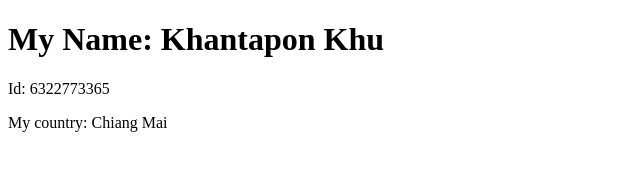
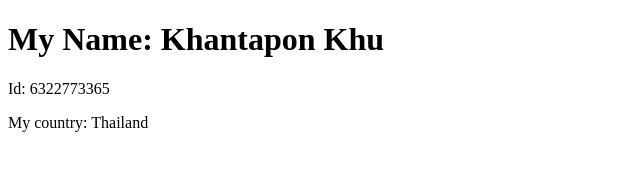
Before and after one commit to sirKongYZ/DES424_6322773365, a plain HTML site: page src/index.html in a window 1280 px wide. Shown: the full height of the page, 0-640 px from the left. Drawn offline with Linux system fonts and the light colour scheme.

Commit message:
Change country to Thailand

```diff
--- a/src/index.html
+++ b/src/index.html
@@ -3,6 +3,6 @@
   <body>
     <h1>My Name: Khantapon Khu</h1>
     <p>Id: 6322773365</p>
-    <p>My country: Chiang Mai</p>
+    <p>My country: Thailand</p>
   </body>
 </html>
```
